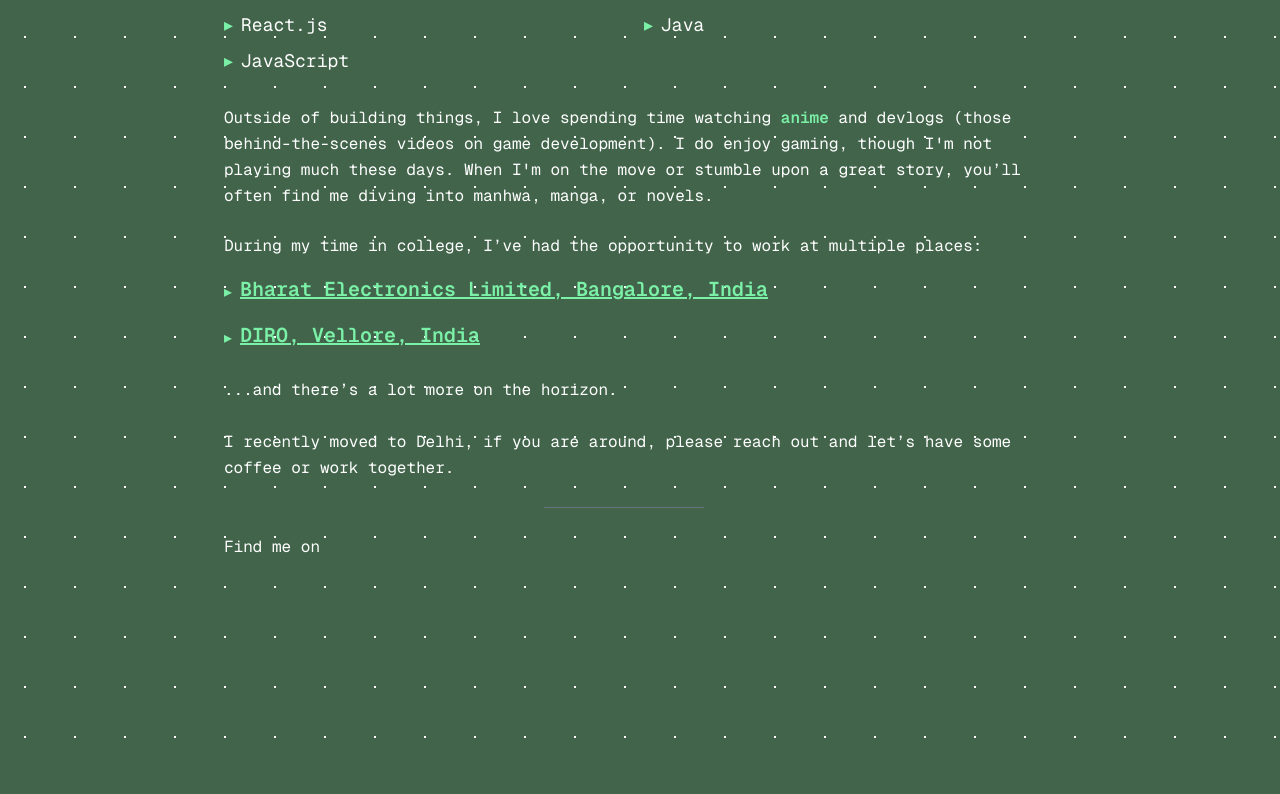
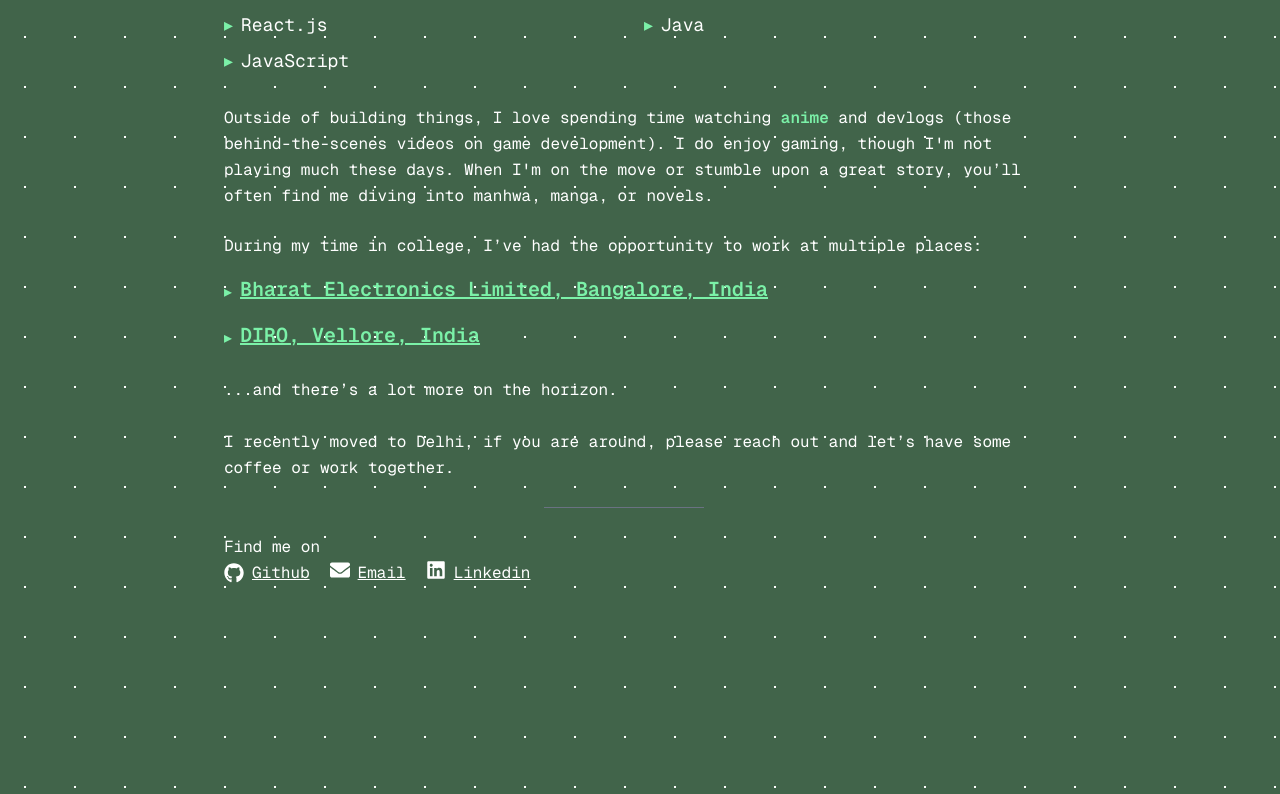
Before and after one commit to venomusblood568/venomusblood568.github.io, a Next.js app: page / in a window 1280 px wide. Shown: the part 538-1332 px from the top of the page. Before the commit the page ends 1306 px from the top, so only its background shows below. Built offline with nearby package versions, Linux system fonts and the light colour scheme.

Commit message:
final home update

```diff
--- a/app/home/page.tsx
+++ b/app/home/page.tsx
@@ -1,7 +1,7 @@
 "use client"
 import { useState } from "react";
 import Header from "../components/header";
-
+import { FaEnvelope, FaGithub, FaLinkedin } from "react-icons/fa";
 export default function HomePage() {
   const [openIndex, setOpenIndex] = useState<number | null>(null);
 
@@ -184,7 +184,37 @@
               <hr className="w-40 mx-auto text-gray-500" />
               <br />
               Find me on
+              <br />
 
+              <div className="flex flex-row gap-5">
+                <a
+                  href="https://github.com/venomusblood568"
+                  target="_blank"
+                  rel="noopener noreferrer"
+                  className="underline flex items-center gap-2 hover:text-green-400 cursor-pointer"
+                >
+                  <FaGithub size={20} />
+                  Github
+                </a>
+                <a
+                  href="mailto:gouravanand0354@gamil.com"
+                  target="_blank"
+                  rel="noopener noreferrer"
+                  className="underline flex flex-center gap-2 hover:text-green-400 cursor-pointer"
+                >
+                  <FaEnvelope size={20} />
+                  Email
+                </a>
+                <a
+                  href="https://www.linkedin.com/in/gourav-anand-jha/"
+                  target="_blank"
+                  rel="noopener noreferrer"
+                  className="underline flex flex-center gap-2 hover:text-green-400 cursor-pointer"
+                >
+                  <FaLinkedin size={20} />
+                  Linkedin
+                </a>
+              </div>
             </div>
           </div>
         </div>
--- a/package.json
+++ b/package.json
@@ -11,7 +11,8 @@
   "dependencies": {
     "next": "^15.2.4",
     "react": "^19.0.0",
-    "react-dom": "^19.0.0"
+    "react-dom": "^19.0.0",
+    "react-icons": "^5.5.0"
   },
   "devDependencies": {
     "@eslint/eslintrc": "^3",
```
Also changed, not shown: 1 other file (tests, documents, lock files or other folders).
